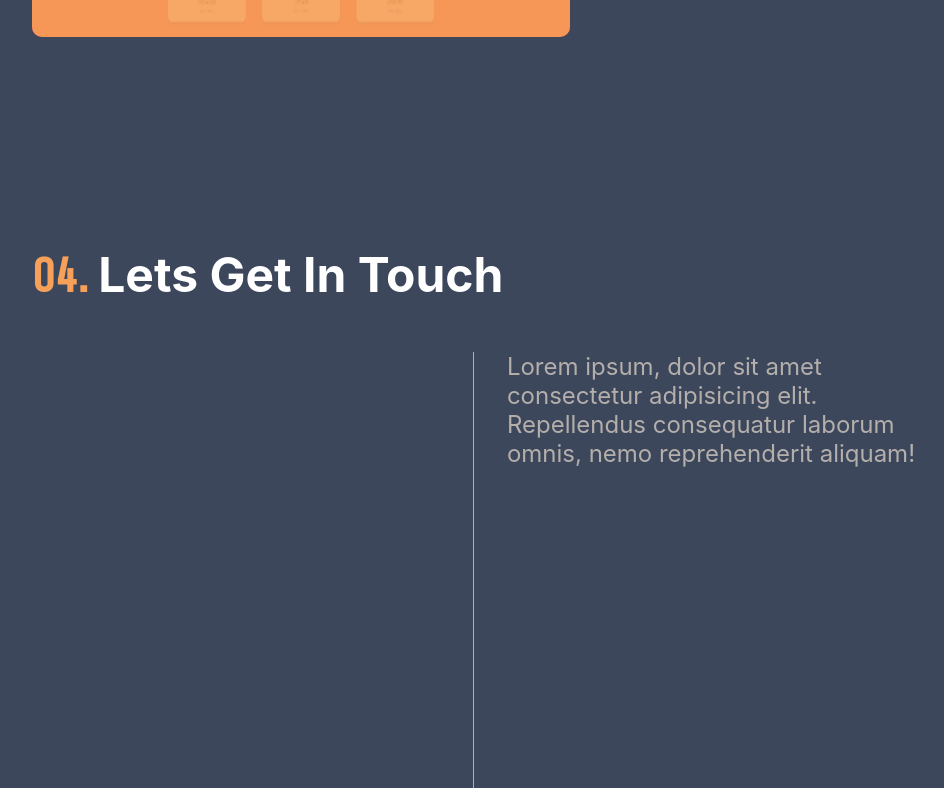
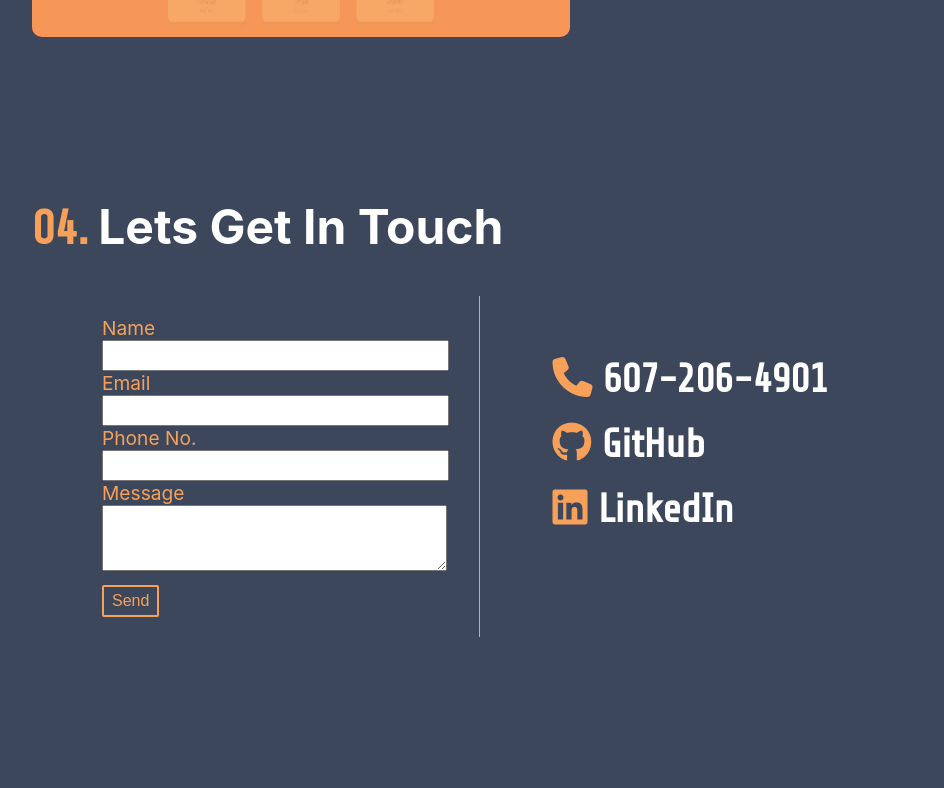
Before and after one commit to mdc-dev/react-portfolio, a React (Create React App) app: page / in a window 1280 px wide. Shown: the part 3952-4740 px from the top of the page, without its empty margins (160-1104 px from the left). Built offline with nearby package versions, Linux system fonts and the light colour scheme.

Commit message:
updated the contact with form it works using email.js it is working. Only need a few small animatioons then a picture and it will be complete

```diff
--- a/package.json
+++ b/package.json
@@ -3,6 +3,7 @@
   "version": "0.1.0",
   "private": true,
   "dependencies": {
+    "@emailjs/browser": "^3.6.2",
     "@fortawesome/fontawesome-svg-core": "^6.1.1",
     "@testing-library/jest-dom": "^5.16.4",
     "@testing-library/react": "^13.2.0",
--- a/public/index.html
+++ b/public/index.html
@@ -28,6 +28,7 @@
       work correctly both with client-side routing and a non-root public URL.
       Learn how to configure a non-root public URL by running `npm run build`.
     -->
+    <script src="https://smtpjs.com/v3/smtp.js"></script>
     <title>MDC</title>
   </head>
   <body>
--- /dev/null
+++ b/src/components/email-modal/email-modal.js
@@ -0,0 +1,16 @@
+import React from 'react'
+import "./email-modal.scss"
+
+const EmailModal = (props) => {
+  return (
+    <div className="email-modal-container">
+        <div className="email-modal">
+            <div className="exit-modal" onClick={props.toggleModal}>X</div>
+            <h4 className="title">Got It!</h4>
+            <p>Thanks for your email! I will be in contact with you shortly.</p>
+        </div>
+    </div>
+  )
+}
+
+export default EmailModal
--- /dev/null
+++ b/src/components/email-modal/email-modal.scss
@@ -0,0 +1,54 @@
+$dark-text: #b4afab;
+$orange: #f7a059;
+$background: #3c475c;
+$tech-text: 'Share Tech', sans-serif;
+$bold-text: 'Roboto', sans-serif;
+
+.email-modal-container {
+    position: fixed;
+    bottom: 0;
+    width: 100vw;
+    height: 100vh;
+    z-index: 10000;
+    background-color: rgba(255, 255, 255, .15);
+    backdrop-filter: blur(5px);
+
+    .exit-modal {
+        position: absolute;
+        top: 20px;
+        right: 20px;
+        color: $orange;
+    }
+
+    .email-modal {
+        width: 50%;
+        height: 50%;
+        position: relative;
+        background-color: $background;
+        margin: auto;
+        margin-top: 100px;
+        border-radius: 5px;
+        padding-top: 30px;
+
+        h4 {
+            font-size: 2em;
+            color: $orange;
+        }
+
+        p {
+            font-size: 1.2em;
+            color: $dark-text
+        }
+    }
+
+    @media only screen and (max-width: 400px) {
+        .email-modal {
+            width: 90%;
+
+            p {
+                width: 90%;
+                margin: 0 auto;
+            }
+        }
+    }
+}
--- a/src/components/last-page/last-page.js
+++ b/src/components/last-page/last-page.js
@@ -1,27 +1,62 @@
-import React from 'react';
-import './last-page.scss';
+import React, { useState } from "react";
+import "./last-page.scss";
+import EmailModal from "../email-modal/email-modal";
+import emailjs from "@emailjs/browser";
 
 function LastPage() {
+  const [modal, toggleModal] = useState(false);
+
+  const toggleCloseModal = () => {
+    toggleModal(!modal);
+  };
+
+  const onSubmit = (e) => {
+    e.preventDefault();
+    // console.log(document.querySelector('#name').value, document.querySelector('#message').value, document.querySelector('#email').value)
+    emailjs.send(
+      "service_lu4i6mi",
+      "template_f4koqve",
+      {
+        name: document.querySelector("#name").value,
+        message: document.querySelector("#message").value,
+        email: document.querySelector("#email").value,
+      },
+      "WBWkjDLfzSQMfmT-e"
+    );
+
+    toggleModal(!modal);
+  };
   return (
     <section className="last-page" id="contact">
       <div className="contact">
         <h3>Lets Get In Touch</h3>
-                <div className="message">
-                    <div className="left">
-                        <form action="submit" className='contact-form'>
+        <form className="contact-form">
+          <label htmlFor="name">Name</label>
+          <input type="text" id="name" name="name" required />
+          <label htmlFor="email">Email</label>
+          <input type="email" id="email" name="email" required />
+          <label htmlFor="phone">Phone No.</label>
+          <input type="text" id="phone" name="phone" required />
+          <label htmlFor="message">Message</label>
+          <textarea id="message" rows="4" name="message"></textarea>
+          <button
+            className="submit-button"
+            type="submit"
+            onClick={(e) => onSubmit(e)}
+          >
+            Send
+          </button>
+        </form>
 
-                        </form>
-                    </div>
         <div className="right">
-                    <p>Lorem ipsum, dolor sit amet consectetur adipisicing elit. Repellendus consequatur laborum omnis, nemo reprehenderit aliquam!</p>
-                    </div>
-
+          <h5><i class="fa-solid fa-phone"></i><a href="tel:607-206-4901"> 607-206-4901</a></h5>
+          <h5><i class="fa-brands fa-github"></i><a href="https://github.com/mdc-dev"> GitHub</a></h5>
+          <h5><i class="fa-brands fa-linkedin"></i><a href="https://www.linkedin.com/in/matthew-courtney-2854811b5/"> LinkedIn</a></h5>
         </div>
       </div>
+      {modal ? <EmailModal toggleModal={toggleCloseModal} /> : null}
     </section>
-
-    )
+  );
 }
 
-
 export default LastPage;
--- a/src/components/last-page/last-page.scss
+++ b/src/components/last-page/last-page.scss
@@ -1,9 +1,11 @@
 $dark-text: #b4afab;
 $orange: #f7a059;
+$tech-text: 'Share Tech', sans-serif;
 
 .last-page {
     height: 100vh;
     width: 100vw;
+    position: relative;
 
     .contact {
         position: relative;
@@ -12,28 +14,107 @@ $orange: #f7a059;
         margin: auto;
         text-align: left;
 
-
-        .left {
-            width: 47%;
-            border-right: 1px solid $dark-text;
-            margin-left: 20px;
-            height: 65vh;
-            float: left;
-        }
-
-        .right {
-            width: 47%;
-            float: right;
-        }
-
         h3 {
+            display: inline;
             font-size: 3em;
             color: white;
         }
 
-        p {
-            font-size: 1.5em;
-            color: $dark-text;
+        .contact-form {
+            display: block;
+            box-sizing: border-box;
+            align-items: left;
+            border-right: 1px solid $dark-text;
+            width: 50%;
+            padding: 20px 0 30px 70px;
+            margin-top: 40px;
+
+            input, textarea {
+                width: 90%;
+                margin-right: 5%;
+            }
+
+            input {
+                height: 25px;
+            }
+
+            input:focus {
+                border: solid 1px $orange;
+            }
+
+            label {
+                color: $orange;
+                font-style: $tech-text;
+                margin-bottom: 25px;
+                font-size: 1.2em;
+            }
+
+            .submit-button {
+                padding: 5px 8px;
+                font-weight: normal;
+                background-color: rgba(255, 255, 255, 0);
+                border-radius: 2px;
+                font-size: 1em;
+                font-style: $tech-text;
+                top: 10px;
+                position: relative;
+                color: $orange;
+                border: solid 2px $orange;
+            }
+        }
+
+        .right {
+            position: absolute;
+            right: 0;
+            top: 110px;
+            padding: 100px;
+            padding-top: 30px;
+
+            h5 {
+                font-size: 2.5em;
+                margin-top: 20px;
+                margin-bottom: 20px;
+                color: white;
+                font-family: $tech-text;
+
+                i {
+                    color: $orange
+                }
+
+                a {
+                    text-decoration: none;
+                    color: inherit;
+                }
+                a:hover {
+                    color: $orange;
+                }
+            }
         }
     }
+
+
+    @media only screen and (max-width: 400px) {
+
+        .contact {
+            display: block;
+            .contact-form {
+                width: 100%;
+                border-right: none;
+                margin: 0;
+                padding: 0;
+                margin-top: 20px;
+            }
+
+            .right {
+                padding: 0;
+                position: relative;
+                top: 20px;
+
+                h5 {
+                    font-size: 2em;
+                }
+            }
+        }
+
+    }
 }
```
Also changed, not shown: 1 other file (tests, documents, lock files or other folders). Lines whose indentation alone changed are shown as unchanged.
